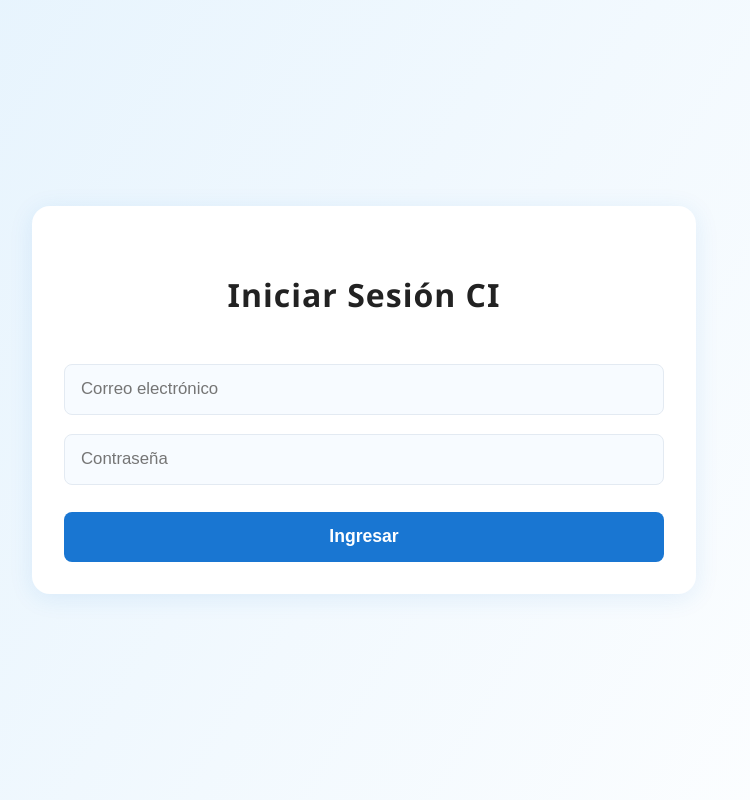
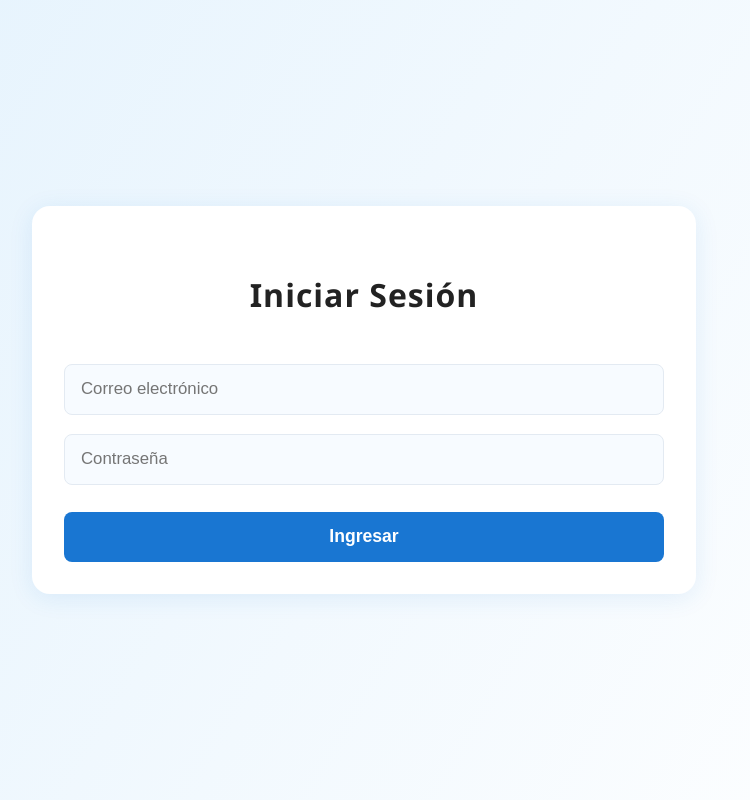
Before and after one commit to angx7/digital-library-client, an Angular app: page / in a window 1280 px wide. Shown: the whole page, without its empty margins (276-1026 px from the left). Built offline with nearby package versions, Linux system fonts and the light colour scheme.

Commit message:
Terminar prueba CI/CD

```diff
--- a/src/app/pages/login/login.component.html
+++ b/src/app/pages/login/login.component.html
@@ -1,6 +1,6 @@
 <!-- Ejemplo: src/app/pages/login/login.component.html -->
 <div class="login-container">
-  <h2>Iniciar Sesión CI</h2>
+  <h2>Iniciar Sesión</h2>
   <form (ngSubmit)="login()">
     <input type="email" placeholder="Correo electrónico" [(ngModel)]="email" name="email" required />
     <input type="password" placeholder="Contraseña" [(ngModel)]="password" name="password" required />
```
